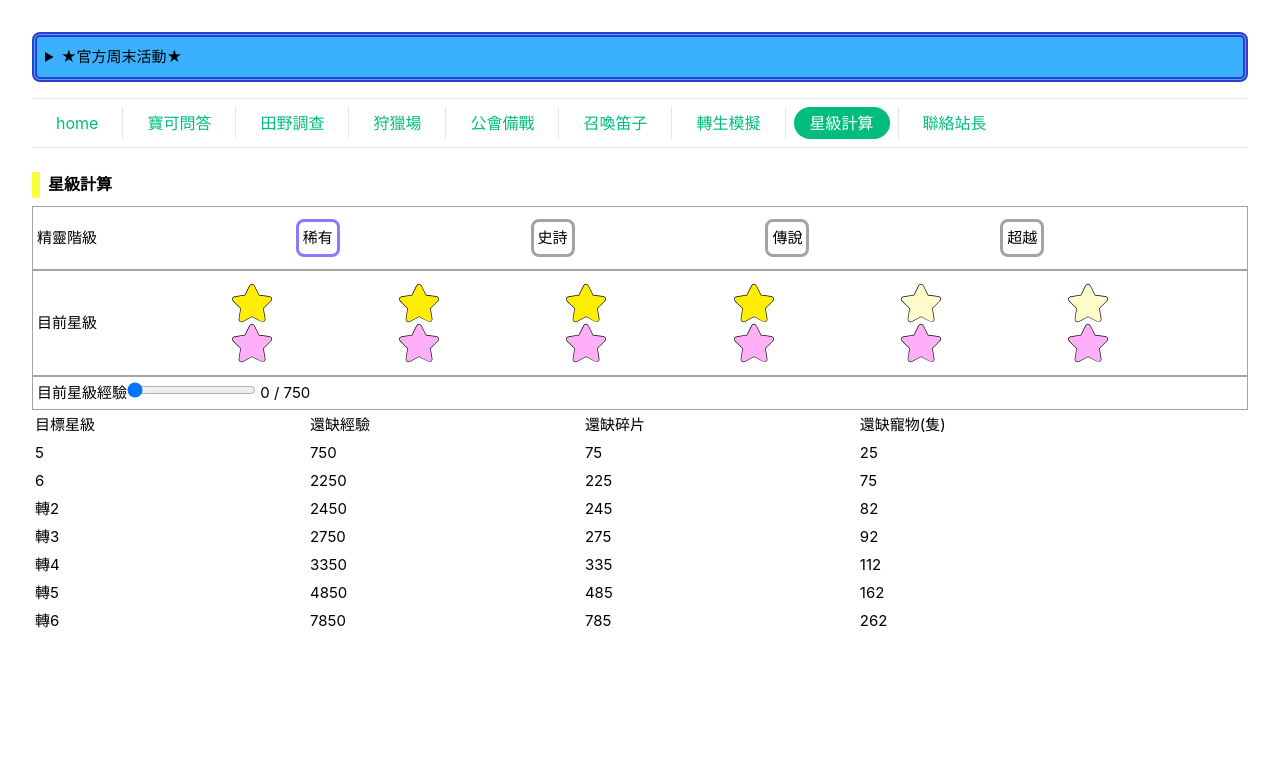
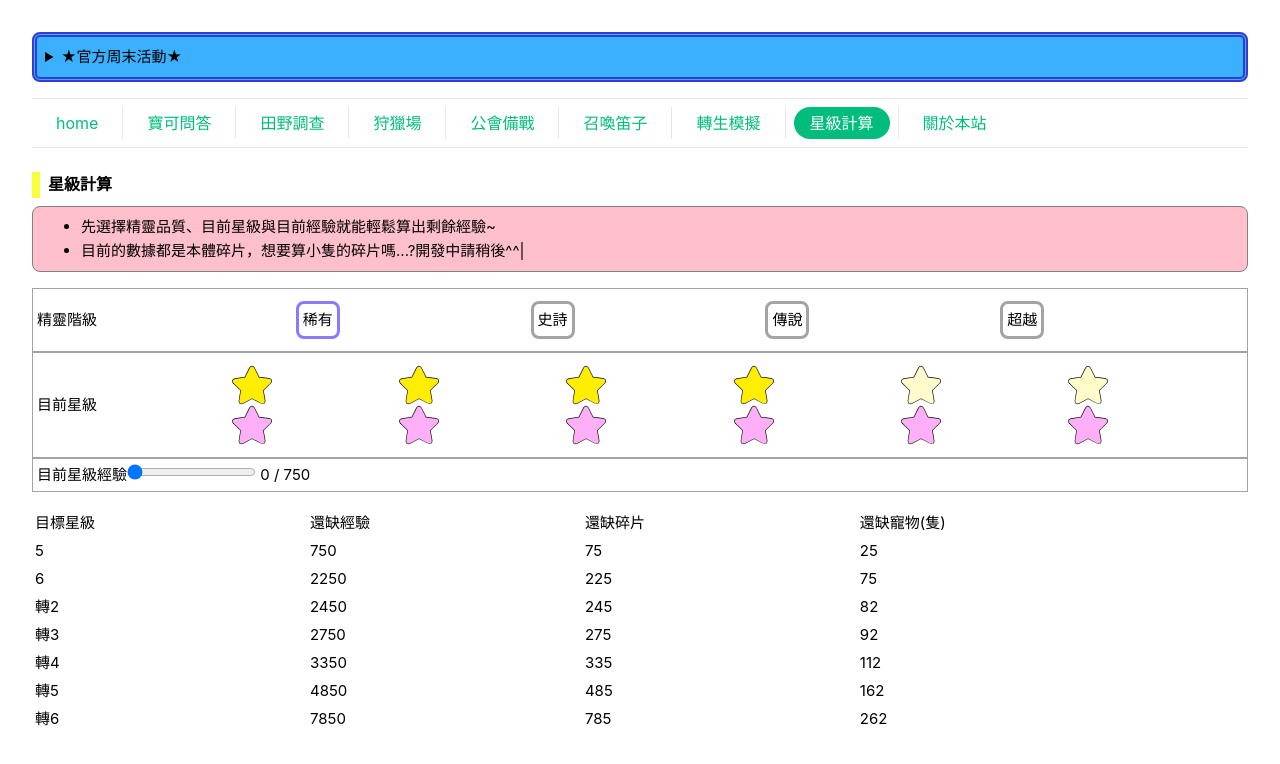
Before and after one commit to tom00502/pokemon-adventurer, a Vue app: page /star in a window 1280 px wide. Shown: the top 764 px of the page. Built offline with nearby package versions, Linux system fonts and the light colour scheme.

Commit message:
畫面調整

```diff
--- a/src/router/config.js
+++ b/src/router/config.js
@@ -42,7 +42,7 @@ const router = [
     {
         path: '/about',
         name: 'about',
-        title: '聯絡站長',
+        title: '關於本站',
     },
 ]
 export default router
--- a/src/views/AboutView.vue
+++ b/src/views/AboutView.vue
@@ -1,6 +1,12 @@
 <template>
     <div class="about">
-        <div>有任何建議、想提供攻略資訊、錯誤修正 歡迎寄信至站長信箱</div>
+        <div>製作: S67_Sanna</div>
+        <div>特別感謝: S109_夏天</div>
+        <div>陸續更新中~您的回饋是進步的動力!!</div>
+        <div>
+            有任何建議、想提供攻略資訊、錯誤修正
+            歡迎寄信至站長信箱或直接在群組留言
+        </div>
         <h3>
             →
             <a href="mailto:gongyingparsons@gmail.com"
--- a/src/views/StarView.vue
+++ b/src/views/StarView.vue
@@ -71,6 +71,14 @@ const handleChangeLevel = (level) => {
 <template>
     <main>
         <div class="page-title">星級計算</div>
+        <div class="note">
+            <ul>
+                <li>先選擇精靈品質、目前星級與目前經驗就能輕鬆算出剩餘經驗~</li>
+                <li>
+                    目前的數據都是本體碎片，想要算小隻的碎片嗎...?開發中請稍後^^|
+                </li>
+            </ul>
+        </div>
         <div class="star-input-container">
             <div>
                 <div>精靈階級</div>
@@ -179,6 +187,9 @@ const handleChangeLevel = (level) => {
     </main>
 </template>
 <style scoped>
+.star-input-container {
+    margin: 1rem 0;
+}
 .star-input-container > div {
     display: flex;
     border-width: 1px;
@@ -205,6 +216,9 @@ const handleChangeLevel = (level) => {
     justify-content: space-evenly;
     width: 100%;
     padding: 0.5rem;
+}
+.quality-box > div {
+    cursor: pointer;
 }
 .star-box > div {
     display: flex;
@@ -270,4 +284,10 @@ table {
     font-size: 16px;
     margin: 8px 0px;
 }
+.note {
+    padding: 8px;
+    border: 1px solid gray;
+    background: pink;
+    border-radius: 8px;
+}
 </style>
--- a/src/views/guildBattleView.vue
+++ b/src/views/guildBattleView.vue
@@ -220,7 +220,7 @@ const filterDistribution = computed(() => {
     border-radius: 8px;
 }
 .page-title {
-    border-left: 8px solid rgb(255, 122, 60);
+    border-left: 8px solid rgb(255, 60, 255);
     padding-left: 8px;
     font-weight: 700;
     font-size: 16px;
```
